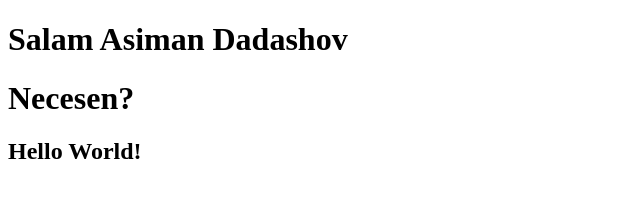
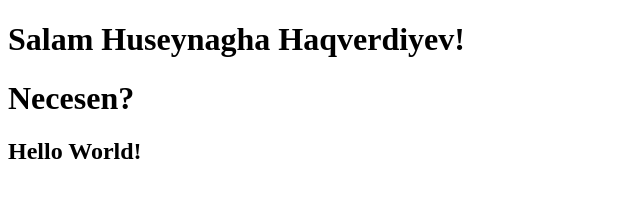
Before and after one commit to codeldu/first_git_test_lwp201, a plain HTML site: page index.html in a window 1280 px wide. Shown: the whole page, without its empty margins (0-640 px from the left). Drawn offline with Linux system fonts and the light colour scheme.

Commit message:
Huseynagha

```diff
--- a/index.html
+++ b/index.html
@@ -6,7 +6,7 @@
     <title>Document</title>
 </head>
 <body>
-    <h1>Salam Asiman Dadashov</h1>
+    <h1>Salam Huseynagha Haqverdiyev!</h1>
     <h1>Necesen?</h1>
     <h2>Hello World!</h2>
 </body>
```
